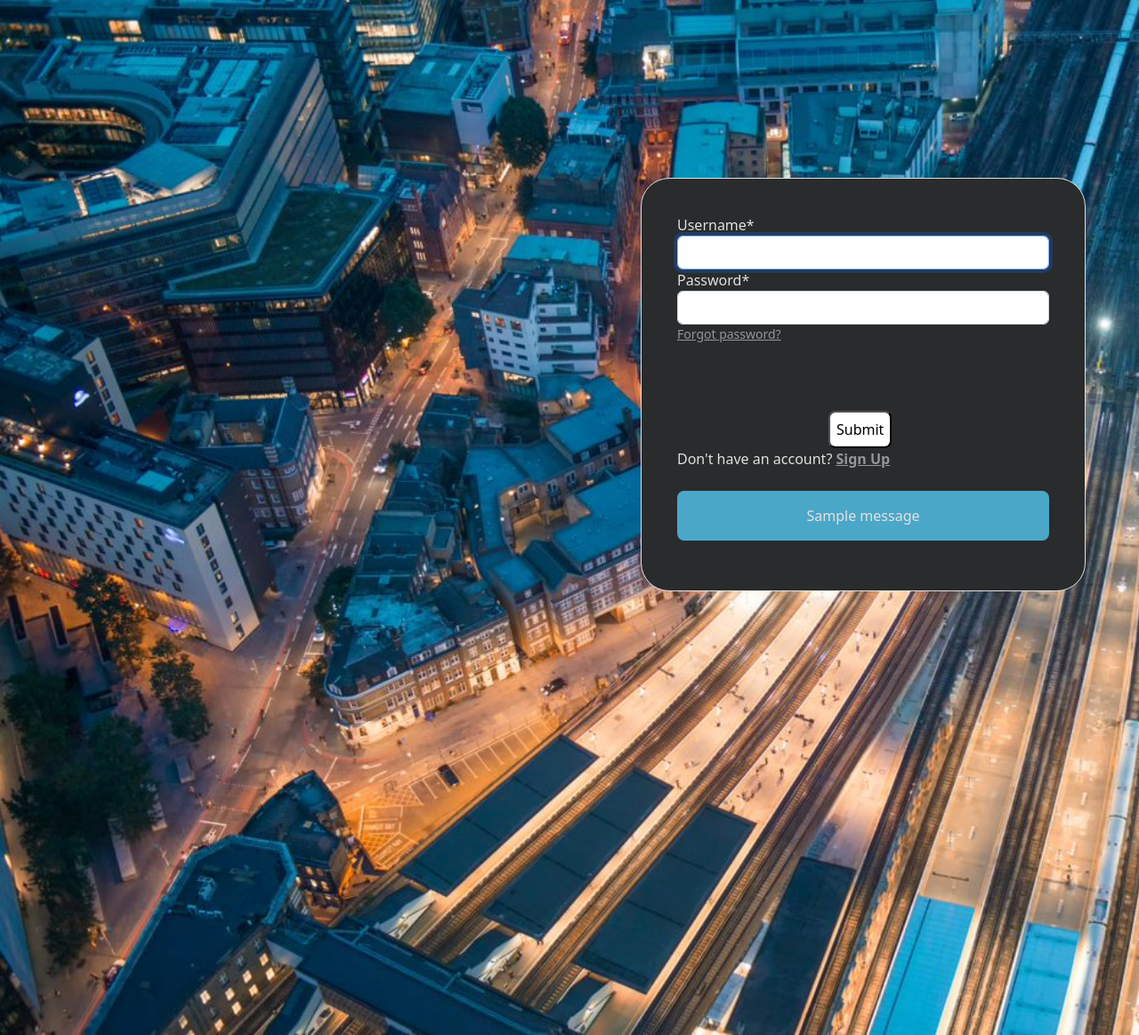
After one commit to romidhillon/ii_website, a Django app: page /sign_in/ in a window 1280 px wide; the page is wider, and only the part inside the window is pictured. The commit adds this page. Shown: that part at 89% size. Run offline with Django 4.2, Linux system fonts and the light colour scheme; one stand-in notice (Sample message) is shown; some libraries are stand-ins or nearby versions; some web fonts are replaced.

Commit message:
authentication improved by adding user restrictions

```diff
--- a/ii_app/static/ii_app/base.css
+++ b/ii_app/static/ii_app/base.css
@@ -384,6 +384,14 @@ footer a:hover {
 .sign-up-image-2{
     background-image: url("../ii_app/images/amey1.png");
     width: 800%;
-    height: 150%;
+    height: 175%;
     background-size: 100% 100%;
 }
+
+.messages {
+    background: #4ba7c8;
+    text-align: center;
+    padding: 1rem;
+    border-radius: 0.5rem;
+    margin-top: 1rem;
+}
--- a/ii_app/templates/ii_app/base.html
+++ b/ii_app/templates/ii_app/base.html
@@ -31,7 +31,6 @@
   <link href="https://fonts.googleapis.com/css2?family=Alkalami&display=swap" rel="stylesheet" />
 
 
-
   {% block styles %} {% endblock %}
   {% block scripts %} {% endblock %}
 </head>
@@ -46,8 +45,8 @@
     </div>
     <div class="auth">
       {% if user.is_authenticated %}
-      <a class="auth-link profile" href="/profile">Profile </a>
-      <a class="auth-link logout" href="/logout">Logout </a>
+      <a class="auth-link profile" href={{request.user}}>user: {{request.user}} </a>
+      <a class="auth-link logout" href="{% url 'sign_out' %}">Logout </a>
       {% else %}
       <a class="auth-link login" href="/login">Login </a>
       {% endif %}
--- a/ii_website/urls.py
+++ b/ii_website/urls.py
@@ -25,7 +25,7 @@ urlpatterns = [
     path('admin/', admin.site.urls),
     path('ii_app/', include('ii_app.urls')),
     path('sign_up/',user_views.sign_up, name= 'sign_up'),
-    path('login/',authentication_views.LoginView.as_view(template_name = 'users/login.html'), name= 'login'),
-    path('logout/',authentication_views.LoginView.as_view(template_name = 'users/logout.html'), name= 'logout'),
+    path('sign_in/',user_views.sign_in, name= 'sign_in'),
+    path('sign_out/',user_views.sign_out, name= 'sign_out'),
     path('profile/',user_views.profile_page,  name= 'profile'),
 ]+static(settings.MEDIA_URL,document_root=settings.MEDIA_ROOT)
--- a/users/forms.py
+++ b/users/forms.py
@@ -1,9 +1,15 @@
 from django import forms
-from django.contrib.auth.forms import UserCreationForm
 from django.contrib.auth.models import User
+from django.contrib.auth.forms import UserCreationForm , AuthenticationForm
+from traitlets import All
 
 
-class SignInForm(UserCreationForm):
+class SignUpForm(UserCreationForm):
     class Meta:
         model =  User
         fields = ['username', 'email', 'password1', 'password2']
+
+class SignInForm(AuthenticationForm):
+    class Meta:
+        model =  User
+        fields = ['username', 'password1']
--- /dev/null
+++ b/users/templates/users/sign_in.html
@@ -0,0 +1,67 @@
+{% extends 'users/base.html' %}
+{% load crispy_forms_tags %}
+
+{% block main %}
+
+<section class="sign-up-image-2">
+    <form class="form-row sign-up-form col-md-12 mb-0" method="POST" action="">
+
+        {%csrf_token%}
+
+                {{ sign_in_form|crispy }}
+
+                <p class="small mb-5 pb-lg-2"><a class="text-white-50" href="#!">Forgot
+                    password?</a>
+                </p>
+
+                <input class="sign-up-button" type="submit" name="create user">
+
+                <div>
+                    <p class="mb-2 pb-2">Don't have an account? <a href="../sign_up/" class="text-white-50 fw-bold">Sign
+                        Up</a>
+                    </p>
+                </div>
+
+                {% if messages %}
+                {% for message in messages %}
+                <p class="messages">
+                    {{ message }}
+                </p>
+                {% endfor %}
+                {% endif %}
+
+
+            </form>
+
+
+
+
+
+
+        <!-- <div class="alert alert-danger mt-4 ">
+            {% for key, value in form.errors.items %}
+            {{ value.as_text }}
+            {% endfor %}
+        </div> -->
+    </form>
+
+</section>
+
+{% endblock %}
+
+
+<!-- {% if next %}
+<input type="hidden" name="next" value="{{ next }}" />
+{% endif %}
+<div class="control-group">
+    <label class="control-label mt-5" for="username">Enter username</label>
+    <div class="controls">
+        <input class="form-control" type="text" id="username" name="username" placeholder="Username">
+    </div>
+</div>
+<div class="control-group">
+    <label class="control-label mt-4" for="password">Enter password</label>
+    <div class="controls">
+        <input class="form-control" type="password" name="password" id="password" placeholder="Password">
+    </div>
+</div><br> -->
--- a/users/views.py
+++ b/users/views.py
@@ -1,29 +1,67 @@
 from django.shortcuts import redirect, render
+from django.contrib import messages
+from users.forms import SignInForm, SignUpForm
+from django.contrib.auth import authenticate, login, logout
 from django.contrib.auth.decorators import login_required
-from django.contrib import messages
-from users.forms import SignInForm
 
 
 # Create your views here.
 
 def sign_up (request):
-    form = SignInForm()
+    sign_up_form = SignUpForm()
     if request.method == 'POST':
-        form = SignInForm(request.POST)
+        form = SignUpForm(request.POST)
         if form.is_valid():
             form.save()
             username = form.cleaned_data.get('username')
-            messages.success(request,f'Hi {username}, you have successfully signed up to the Intelligent Infrastructure application')
-            return redirect('../login/')
+            messages.success(request,f'Hi {username}, you have successfully created your account. Please sign-in to continue.')
+            return redirect('../sign_in/')
     else:
-        form = SignInForm()
+        form = SignUpForm()
 
     context = {
-        'form':form,
+        'sign_up_form':sign_up_form,
     }
     return render(request,'users/sign_up.html',context)
+
+def sign_in (request):
+    sign_in_form = SignInForm()
+    if request.method == 'POST':
+        sign_in_form = SignInForm(request, data = request.POST)
+        if sign_in_form.is_valid():
+            user = sign_in_form.get_user()
+            login(request,user)
+            return redirect('')
+
+        else:
+            messages.info(request, 'Username or Password is incorrect')
+
+    context = {
+        'sign_in_form':sign_in_form,
+    }
+    return render(request,'users/sign_in.html',context)
+
+
+
+def sign_out(request):
+    logout(request)
+    return redirect('sign_in')
 
 
 @login_required
 def profile_page (request):
     return render(request,'users/profile.html')
+
+
+
+
+
+
+          # username = request.POST.get('username')
+        # password = request.POST.get('password1')
+
+        # user = authenticate(request = username, password = password)
+
+        # if user is not None:
+        #     login(request, user)
+        #     return redirect('')
```
Also changed, not shown: ii_app/views.py (+16 -10 lines), users/templates/users/login.html (deleted, +0 -68 lines), users/templates/users/sign_up.html (+6 -1 lines), db.sqlite3, users/templates/users/sign_out.html (renamed from users/templates/users/logout.html).
